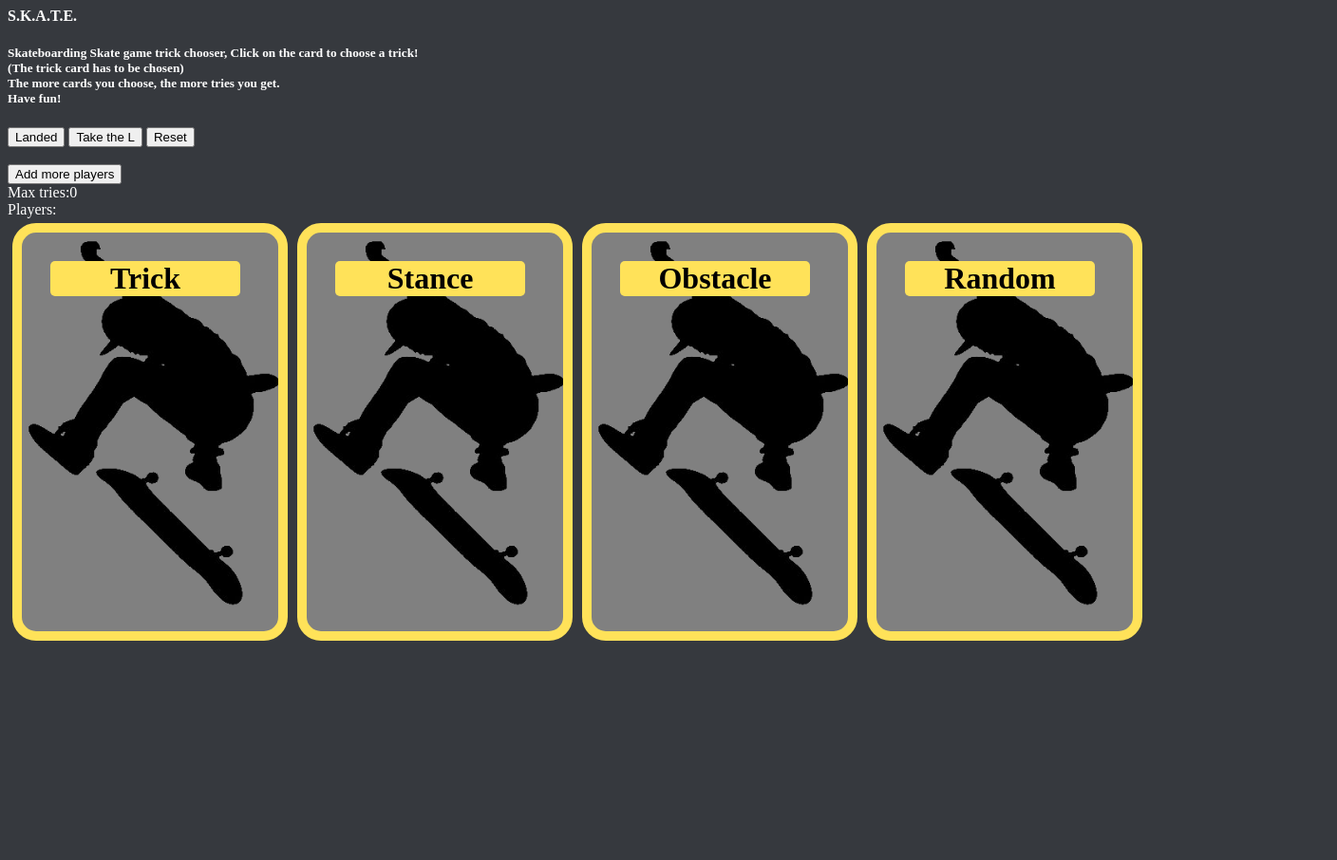
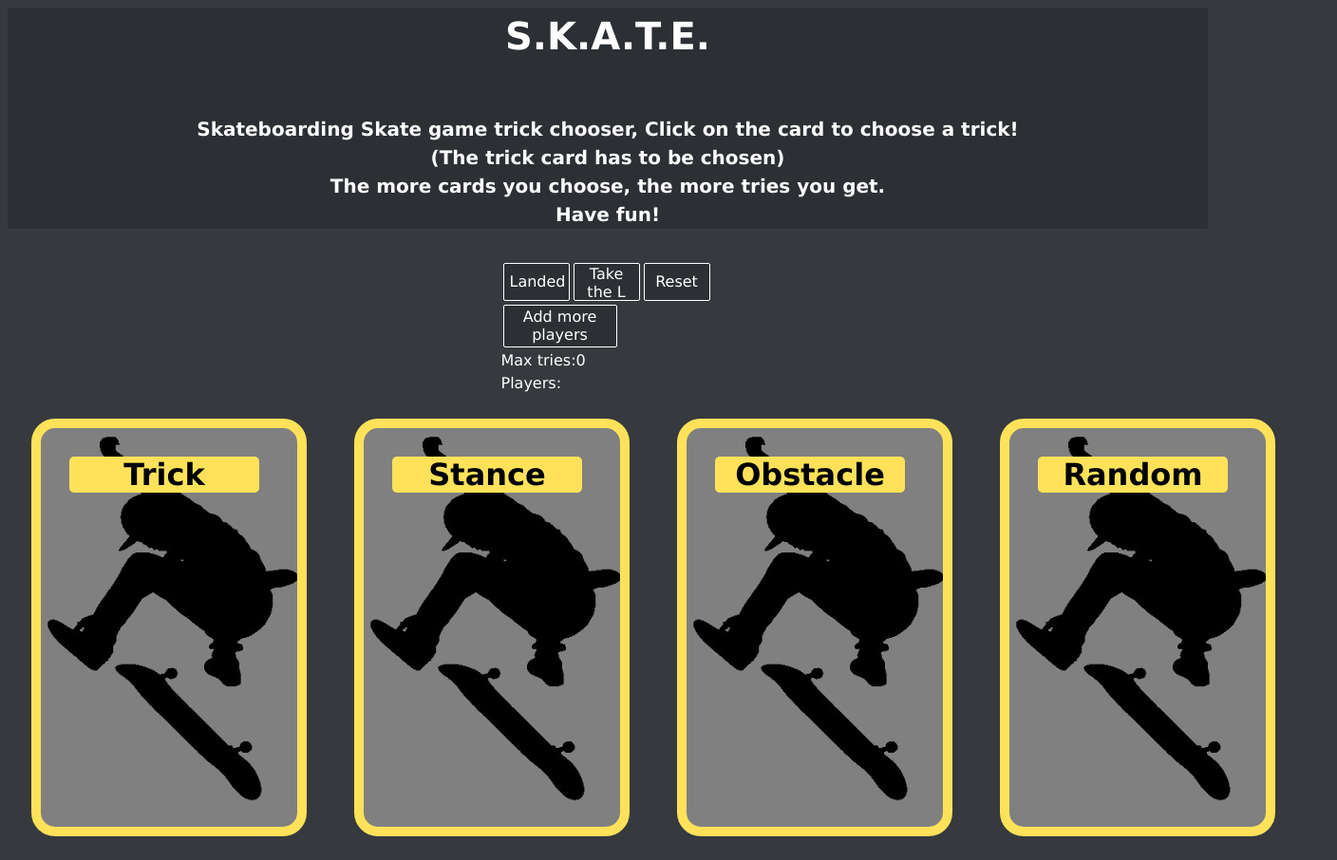
Before and after one commit to twofist/Skateboard-Skate-game-Trick-chooser, a plain HTML site: page index.html in a window 1280 px wide. Shown: the whole page at 95% size, 1408 px wide, since content can reach past the window. Before the commit the page ends 800 px from the top, so only its background shows below. Drawn offline with Linux system fonts and the light colour scheme.

Commit message:
Update stylesheet.css

```diff
--- a/stylesheet.css
+++ b/stylesheet.css
@@ -6,12 +6,45 @@ body {
 }
 
 .text {
+	background-color: #2C2F33;
+	text-align: center;
+	line-height: 1.5;
 	color: white;
+	font-family: Verdana, Courier New, serif;
 }
 
-.cards img{
-	position: relative;
-	margin: 1em;
+.cards {
+	width: 1400px;
+	margin: 0 auto;
+}
+
+#buttons{
+	width: 225px;
+	margin: 0 auto;
+	left: 50%;
+}
+
+#btn1, #btn2, #btn4{
+	float: left;
+}
+
+#btn1, #btn2, #btn3, #btn4{
+	background-color: #2C2F33;
+	color: white;
+	border: none;
+	text-align: center;
+	font-size: 16px;
+	border: 1px solid white;
+	font-family: Verdana, Courier New, serif;
+	border-radius: 2px;
+	height: 40px;
+	width: 70px;
+	margin: 2px;
+}
+
+#btn3{
+	width: 120px;
+	height: 45;
 }
 
 #card1, #card2, #card3, #card4{
@@ -20,10 +53,10 @@ body {
 	height: 400;
     padding: 10px;
     border: 10px solid #FFE259;
-    margin: 5px;
+    margin: 25px;
 	background-color: grey;
 	border-radius: 25px;
-	float:left;
+	float: left;
 	background-image: url("images/skateboarding.png");
 	background-repeat: no-repeat;
 	background-position: center;
@@ -36,6 +69,7 @@ h1{
 	text-align: center;
 	margin: 20px;
 	border-radius: 5px;
+	font-family: Verdana, Courier New, serif;
 }
 
 h2{
@@ -48,6 +82,8 @@ h2{
 	border-top: 2px solid black;
 	border-right: 1px solid black;
 	visibility: hidden;
+	font-family: Verdana, Courier New, serif;
+	line-height: 1.5;
 }
 
 h3{
@@ -59,18 +95,37 @@ h3{
 	border-radius: 5px;
 	border: 2px solid #b9b6ab;
 	visibility: hidden;
+	font-family: Verdana, Courier New, serif;
+	line-height: 1.5;
+}
+
+h4{
+	font-size: 40px;
+	font-family: Verdana, Courier New, serif;
+}
+
+h5{
+	font-size: 20px;
+	font-family: Verdana, Courier New, serif;
+	line-height: 1.5;
 }
 
 .tries{
 	float: left;
 	color: white;
+	font-family: Verdana, Courier New, serif;
+	line-height: 1.5;
 }
 
 #triesnum{
 	float: right;
 	color: white;
+	font-family: Verdana, Courier New, serif;
+	line-height: 1.5;
 }
 
 .players{
 	color: white;
+	font-family: Verdana, Courier New, serif;
+	line-height: 1.5;
 }
```
